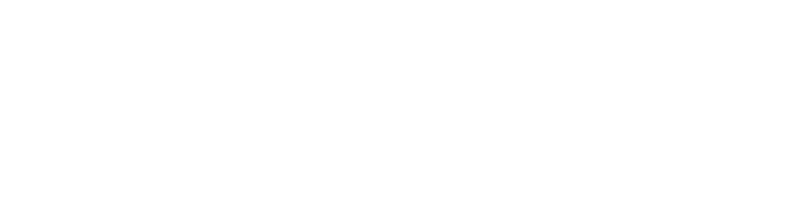
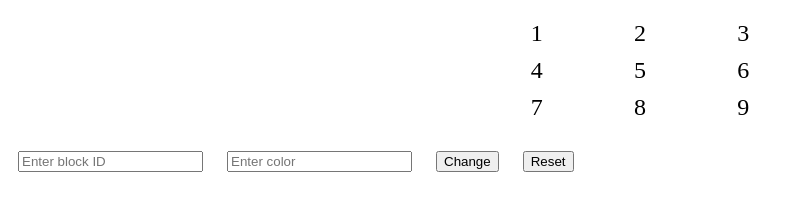
Before and after one commit to acciojob/Replit-Asian-Paints-shubhambharti4716, a website: page main.html in a window 1280 px wide. Shown: the whole page, without its empty margins (0-794 px from the left). Drawn offline with Linux system fonts and the light colour scheme.

Commit message:
created a submission

```diff
--- a/main.html
+++ b/main.html
@@ -8,6 +8,24 @@
 
 <body>
 	<!-- the entire body must be written by student -->
+	 <div class="grid-container">
+      <div class="grid-item" id="1">1</div>
+      <div class="grid-item" id="2">2</div>
+      <div class="grid-item" id="3">3</div>
+      <div class="grid-item" id="4">4</div>
+      <div class="grid-item" id="5">5</div>
+      <div class="grid-item" id="6">6</div>
+      <div class="grid-item" id="7">7</div>
+      <div class="grid-item" id="8">8</div>
+      <div class="grid-item" id="9">9</div>
+  </div>
+
+  <input type="text" id="block_id" placeholder="Enter block ID">
+  <input type="text" id="colour_id" placeholder="Enter color">
+  <button id="change_button">Change</button>
+  <button id="reset_button">Reset</button>
+
+  </div>
     <script type="text/javascript" src="./script.js">
 </script>
 
--- a/script.js
+++ b/script.js
@@ -1 +1,35 @@
 //your JS code here. If required.
+const blockIdInput = document.getElementById("block_id");
+  const colorInput = document.getElementById("colour_id");
+  const changeButton = document.getElementById("change_button");
+  const resetButton = document.getElementById("reset_button");
+  const gridItems = document.querySelectorAll(".grid-item");
+
+
+
+  changeButton.addEventListener("click", function () {
+
+    console.log("Click")
+      const blockId = blockIdInput.value;
+      const color = colorInput.value;
+
+
+
+      gridItems.forEach(item => {
+          item.style.backgroundColor = "transparent";
+      });
+
+      const selectedBlock = document.getElementById(blockId);
+     // reference variable for changes
+	  if (selectedBlock) {
+          selectedBlock.style.backgroundColor =  color;
+      } else {
+          alert("Block ID not found!");
+      }
+  });
+
+  resetButton.addEventListener("click", function () {
+      gridItems.forEach(item => {
+          item.style.backgroundColor = "transparent";
+      });
+  });
--- a/styles.css
+++ b/styles.css
@@ -1 +1,19 @@
 /*  your css code here. If applicable */
+.grid-container {
+  display: grid;
+  grid-template-columns: repeat(3, 1fr);
+  gap: 10px;
+  width: 300px;
+  margin: 20px auto;
+}
+
+.grid-item {
+  text-align: center;
+  font-size: 24px;
+  background-color: transparent;
+  cursor: pointer;
+}
+
+input, button {
+  margin: 10px;
+}
```
